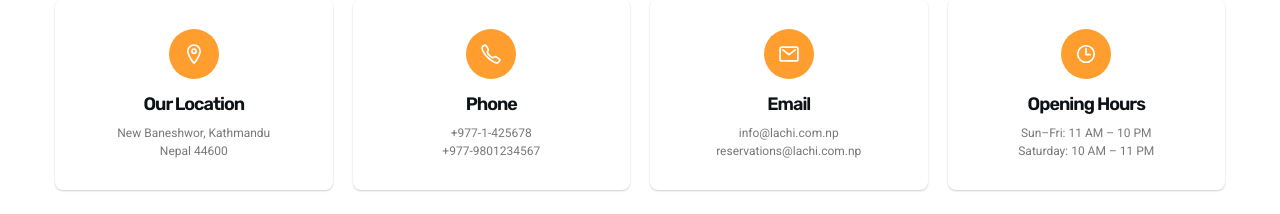
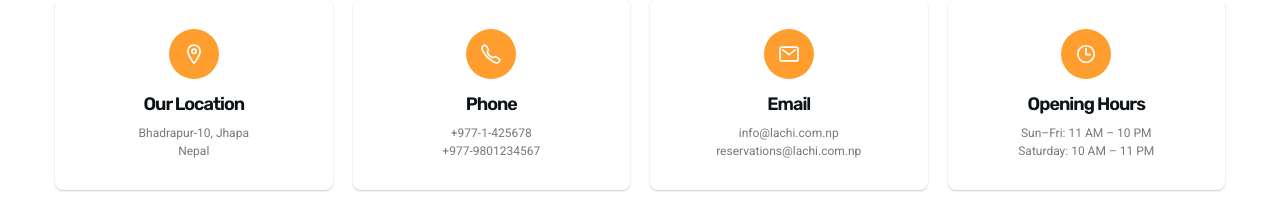
Before and after one commit to simon2sy/Lachi, a React (Vite) app: page / in a window 1280 px wide. Shown: the part 6480-6694 px from the top of the page. Built offline with nearby package versions, Linux system fonts and the light colour scheme.

Commit message:
adrres chng

```diff
--- a/src/components/Contact.jsx
+++ b/src/components/Contact.jsx
@@ -4,7 +4,7 @@ const contactDetails = [
   {
     icon: 'location-outline',
     title: 'Our Location',
-    lines: ['New Baneshwor, Kathmandu', 'Nepal 44600'],
+    lines: ['Bhadrapur-10, Jhapa', 'Nepal'],
   },
   {
     icon: 'call-outline',
```
